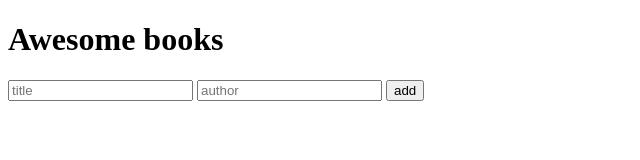
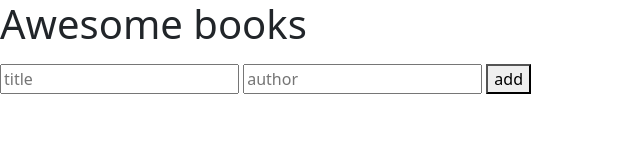
Before and after one commit to peterdgreat/awesome-books, a plain HTML site: page index.html in a window 1280 px wide. Shown: the whole page, without its empty margins (0-640 px from the left). Drawn offline with nearby package versions, Linux system fonts and the light colour scheme.

Commit message:
bootstrap added

```diff
--- a/index.html
+++ b/index.html
@@ -4,6 +4,7 @@
     <meta charset="UTF-8">
     <meta http-equiv="X-UA-Compatible" content="IE=edge">
     <meta name="viewport" content="width=device-width, initial-scale=1.0">
+    <link href="https://cdn.jsdelivr.net/npm/bootstrap@5.1.1/dist/css/bootstrap.min.css" rel="stylesheet" integrity="sha384-F3w7mX95PdgyTmZZMECAngseQB83DfGTowi0iMjiWaeVhAn4FJkqJByhZMI3AhiU" crossorigin="anonymous">
     <title>Awesome Books</title>
 </head>
 <body>
@@ -16,8 +17,9 @@
     <form  id="form">
       <input type="text" name="title" id="title" placeholder="title">
         <input type="text" name="author" id="author" placeholder="author">
-        <button  id="bsub">add</button>
+        <button type="submit" id="bsub" >add</button>
     </form>
+    <script src="https://cdn.jsdelivr.net/npm/bootstrap@5.1.1/dist/js/bootstrap.bundle.min.js" integrity="sha384-/bQdsTh/da6pkI1MST/rWKFNjaCP5gBSY4sEBT38Q/9RBh9AH40zEOg7Hlq2THRZ" crossorigin="anonymous"></script>
     <script src="/js/app.js"></script>
 </body>
 </html>
```
